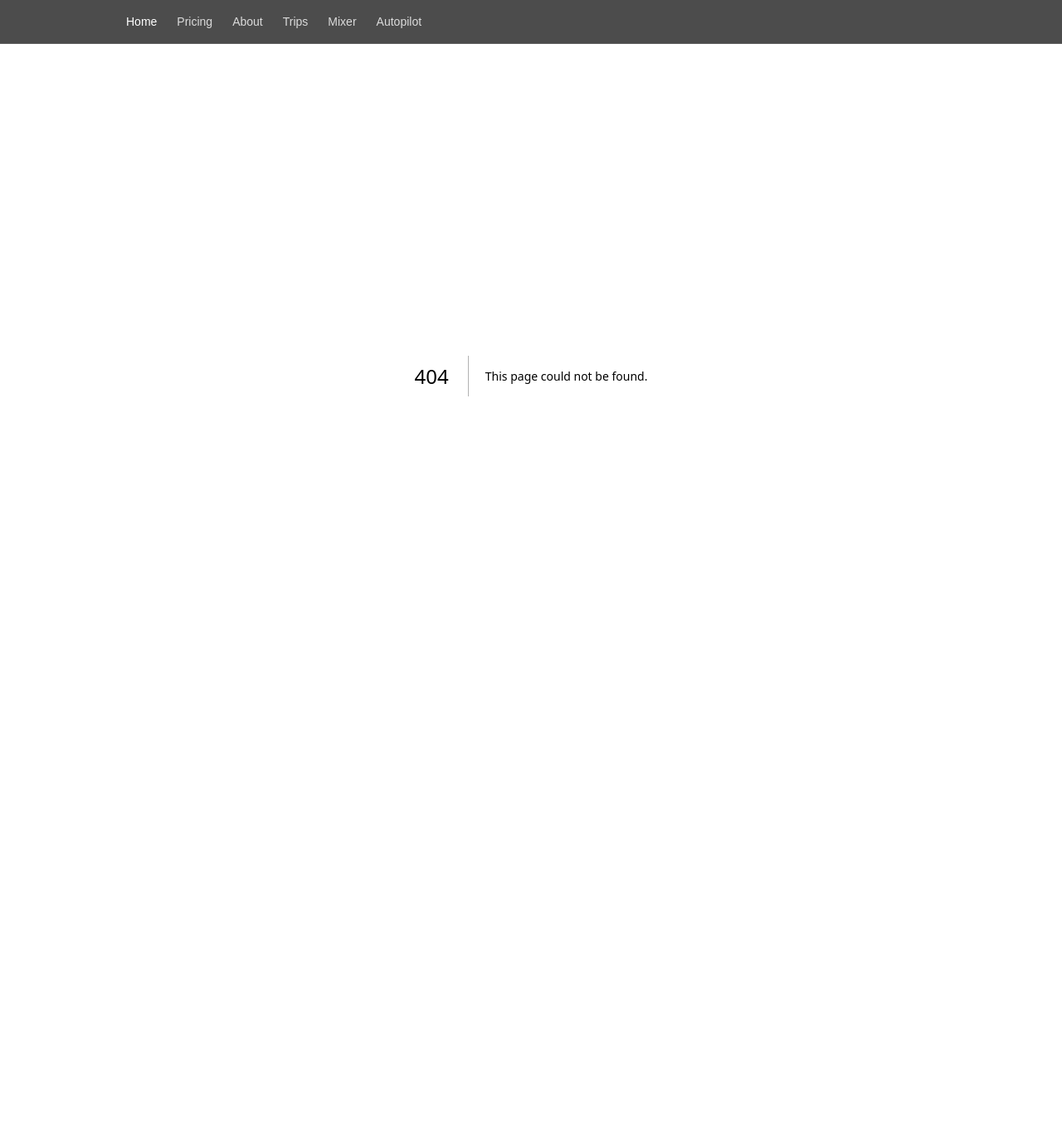
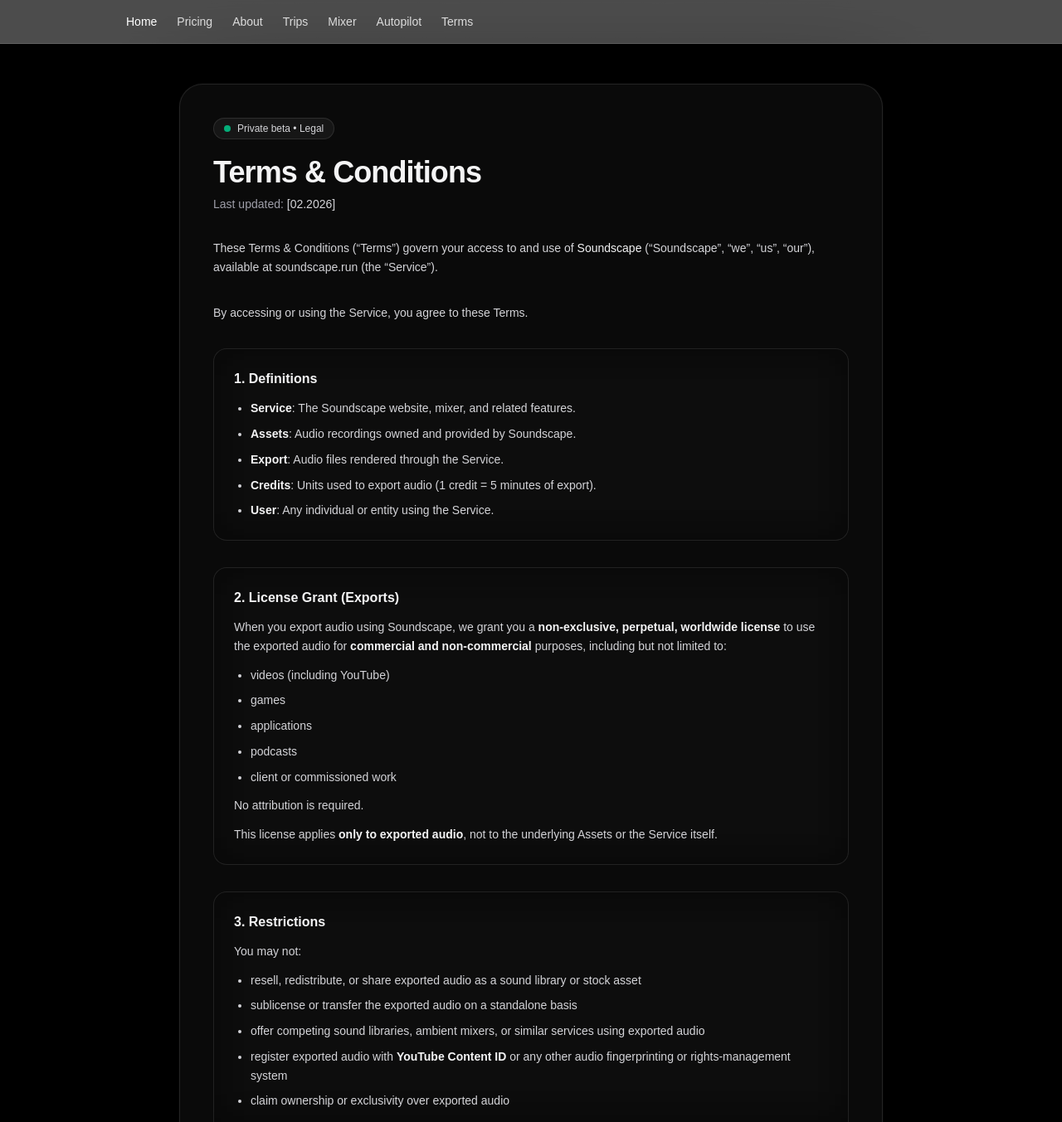
Before and after one commit to Powerxurrem/soundscape, a Next.js app: page /terms in a window 1280 px wide. Before the commit this address had no page. Shown: the top 1353 px of the page at 83% size. Before the commit the page ends 853 px from the top, so only its background shows below. Built offline with nearby package versions, Linux system fonts and the light colour scheme.

Commit message:
basic protection

```diff
--- a/app/layout.tsx
+++ b/app/layout.tsx
@@ -27,6 +27,7 @@
                 <a href="/trips" className="text-white/80 hover:text-white">Trips</a>
                 <a href="/mixer" className="text-white/80 hover:text-white">Mixer</a>
                 <a href="/autopilot" className="text-white/80 hover:text-white">Autopilot</a>
+                <a href="/terms" className="text-white/80 hover:text-white">Terms</a>
               </div>
 
             </nav>
--- /dev/null
+++ b/app/terms/page.tsx
@@ -0,0 +1,221 @@
+// app/terms/page.tsx
+import React from "react";
+
+const cx = (...classes: Array<string | false | null | undefined>) =>
+  classes.filter(Boolean).join(" ");
+
+export const metadata = {
+  title: "Terms & Conditions — Soundscape",
+  robots: { index: false, follow: false }, // stays private beta-friendly
+};
+
+export default function TermsPage() {
+  return (
+    <main className="min-h-screen bg-black text-zinc-100">
+      {/* Background glow */}
+      <div className="pointer-events-none fixed inset-0 -z-10">
+        <div className="absolute inset-0 bg-[radial-gradient(ellipse_at_top,rgba(255,255,255,0.08),rgba(0,0,0,0)_55%)]" />
+        <div className="absolute inset-0 bg-[radial-gradient(ellipse_at_bottom,rgba(255,255,255,0.04),rgba(0,0,0,0)_55%)]" />
+      </div>
+
+      <div className="mx-auto w-full max-w-4xl px-6 py-12">
+        <section
+          className={cx(
+            "rounded-[28px] border border-white/10 bg-white/[0.04] backdrop-blur-xl",
+            "shadow-[0_0_0_1px_rgba(255,255,255,0.02),0_30px_120px_rgba(0,0,0,0.9)]",
+            "p-8 md:p-10"
+          )}
+        >
+          <div className="inline-flex items-center gap-2 rounded-full border border-white/10 bg-white/5 px-3 py-1 text-xs text-zinc-300">
+            <span className="h-2 w-2 rounded-full bg-emerald-400/80" />
+            <span>Private beta • Legal</span>
+          </div>
+
+          <h1 className="mt-5 text-3xl font-semibold tracking-tight md:text-4xl">
+            Terms &amp; Conditions
+          </h1>
+          <p className="mt-2 text-sm text-zinc-400">
+            Last updated: <span className="text-zinc-300">[02.2026]</span>
+          </p>
+
+          <div className="mt-8 space-y-8 text-sm leading-relaxed text-zinc-300">
+            <p>
+              These Terms &amp; Conditions (“Terms”) govern your access to and use of{" "}
+              <span className="text-zinc-100">Soundscape</span> (“Soundscape”, “we”, “us”, “our”),
+              available at soundscape.run (the “Service”).
+            </p>
+
+            <p>By accessing or using the Service, you agree to these Terms.</p>
+
+            <Section title="1. Definitions">
+              <ul className="mt-3 list-disc space-y-2 pl-5 text-zinc-300">
+                <li>
+                  <b className="text-zinc-100">Service</b>: The Soundscape website, mixer, and
+                  related features.
+                </li>
+                <li>
+                  <b className="text-zinc-100">Assets</b>: Audio recordings owned and provided by
+                  Soundscape.
+                </li>
+                <li>
+                  <b className="text-zinc-100">Export</b>: Audio files rendered through the
+                  Service.
+                </li>
+                <li>
+                  <b className="text-zinc-100">Credits</b>: Units used to export audio (1 credit =
+                  5 minutes of export).
+                </li>
+                <li>
+                  <b className="text-zinc-100">User</b>: Any individual or entity using the
+                  Service.
+                </li>
+              </ul>
+            </Section>
+
+            <Section title="2. License Grant (Exports)">
+              <p>
+                When you export audio using Soundscape, we grant you a{" "}
+                <b className="text-zinc-100">non-exclusive, perpetual, worldwide license</b> to use
+                the exported audio for <b className="text-zinc-100">commercial and non-commercial</b>{" "}
+                purposes, including but not limited to:
+              </p>
+
+              <ul className="mt-3 list-disc space-y-2 pl-5">
+                <li>videos (including YouTube)</li>
+                <li>games</li>
+                <li>applications</li>
+                <li>podcasts</li>
+                <li>client or commissioned work</li>
+              </ul>
+
+              <p className="mt-3">No attribution is required.</p>
+
+              <p className="mt-3">
+                This license applies <b className="text-zinc-100">only to exported audio</b>, not to
+                the underlying Assets or the Service itself.
+              </p>
+            </Section>
+
+            <Section title="3. Restrictions">
+              <p>You may not:</p>
+              <ul className="mt-3 list-disc space-y-2 pl-5">
+                <li>resell, redistribute, or share exported audio as a sound library or stock asset</li>
+                <li>sublicense or transfer the exported audio on a standalone basis</li>
+                <li>offer competing sound libraries, ambient mixers, or similar services using exported audio</li>
+                <li>
+                  register exported audio with <b className="text-zinc-100">YouTube Content ID</b>{" "}
+                  or any other audio fingerprinting or rights-management system
+                </li>
+                <li>claim ownership or exclusivity over exported audio</li>
+              </ul>
+
+              <p className="mt-3">
+                Violation of these restrictions may result in termination of access and revocation
+                of licenses.
+              </p>
+            </Section>
+
+            <Section title="4. Deterministic Outputs & Non-Exclusivity">
+              <p>Soundscape uses deterministic systems. As a result:</p>
+              <ul className="mt-3 list-disc space-y-2 pl-5">
+                <li>identical or similar exports may be generated by different users</li>
+                <li>no exclusivity is granted for any export</li>
+                <li>this behavior is intentional and expected</li>
+              </ul>
+              <p className="mt-3">
+                Each user receives the same non-exclusive license regardless of similarity between
+                exports.
+              </p>
+            </Section>
+
+            <Section title="5. Ownership">
+              <p>
+                All Assets, recordings, and rendered audio are{" "}
+                <b className="text-zinc-100">owned by Soundscape</b>.
+              </p>
+              <p className="mt-3">
+                Users receive a <b className="text-zinc-100">license to use exported audio</b>, not
+                ownership or authorship rights.
+              </p>
+              <p className="mt-3">
+                Soundscape retains the right to resolve disputes, including false copyright or
+                Content ID claims involving exported audio.
+              </p>
+            </Section>
+
+            <Section title="6. Credits, Payments & Refunds">
+              <ul className="mt-3 list-disc space-y-2 pl-5">
+                <li>Credits are required to export audio.</li>
+                <li>1 credit equals 5 minutes of exported audio.</li>
+                <li>Credits do not expire.</li>
+                <li>
+                  <b className="text-zinc-100">All purchases are final. No refunds are provided</b>,
+                  including after export.
+                </li>
+                <li>Prices and credit packs may change for future purchases.</li>
+              </ul>
+            </Section>
+
+            <Section title="7. Beta Status & Availability">
+              <p>Soundscape is currently provided in a private beta.</p>
+              <ul className="mt-3 list-disc space-y-2 pl-5">
+                <li>The Service is provided “as is” and “as available”.</li>
+                <li>Features, behavior, or availability may change at any time.</li>
+                <li>We do not guarantee uptime, continuity, or error-free operation.</li>
+                <li>Access may be limited or revoked at our discretion.</li>
+              </ul>
+            </Section>
+
+            <Section title="8. Termination">
+              <p>
+                We reserve the right to suspend or terminate access to the Service if these Terms
+                are violated.
+              </p>
+              <p className="mt-3">Upon termination:</p>
+              <ul className="mt-3 list-disc space-y-2 pl-5">
+                <li>licenses granted under these Terms may be revoked</li>
+                <li>misuse of exported audio may invalidate granted rights</li>
+              </ul>
+            </Section>
+
+            <Section title="9. Limitation of Liability">
+              <p>To the maximum extent permitted by law:</p>
+              <ul className="mt-3 list-disc space-y-2 pl-5">
+                <li>Soundscape is not liable for indirect, incidental, or consequential damages</li>
+                <li>total liability shall not exceed the amount paid by the user to Soundscape</li>
+              </ul>
+            </Section>
+
+            <Section title="10. Governing Law">
+              <p>
+                These Terms are governed by and construed in accordance with the{" "}
+                <b className="text-zinc-100">laws of the Netherlands</b>, without regard to conflict
+                of law principles.
+              </p>
+            </Section>
+
+            <Section title="11. Contact">
+              <p>
+                For questions regarding these Terms or licensing, contact:{" "}
+                <b className="text-zinc-100">summit-sight@hotmail.com</b>
+              </p>
+            </Section>
+
+            <div className="pt-2 text-xs text-zinc-500">
+              Tip: Link this page in your footer as <span className="text-zinc-300">/terms</span>.
+            </div>
+          </div>
+        </section>
+      </div>
+    </main>
+  );
+}
+
+function Section({ title, children }: { title: string; children: React.ReactNode }) {
+  return (
+    <section className="rounded-2xl border border-white/10 bg-black/30 p-6 backdrop-blur-xl">
+      <h2 className="text-base font-semibold text-zinc-100">{title}</h2>
+      <div className="mt-3">{children}</div>
+    </section>
+  );
+}
```
